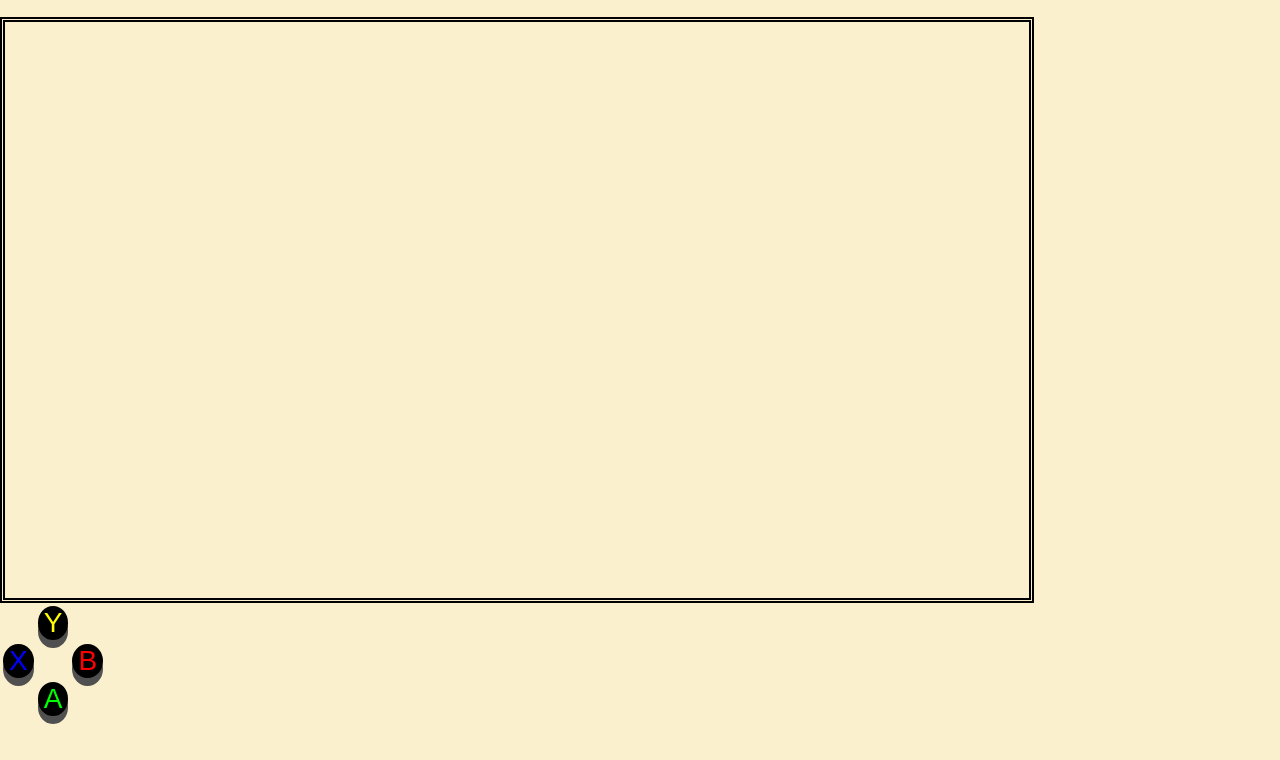
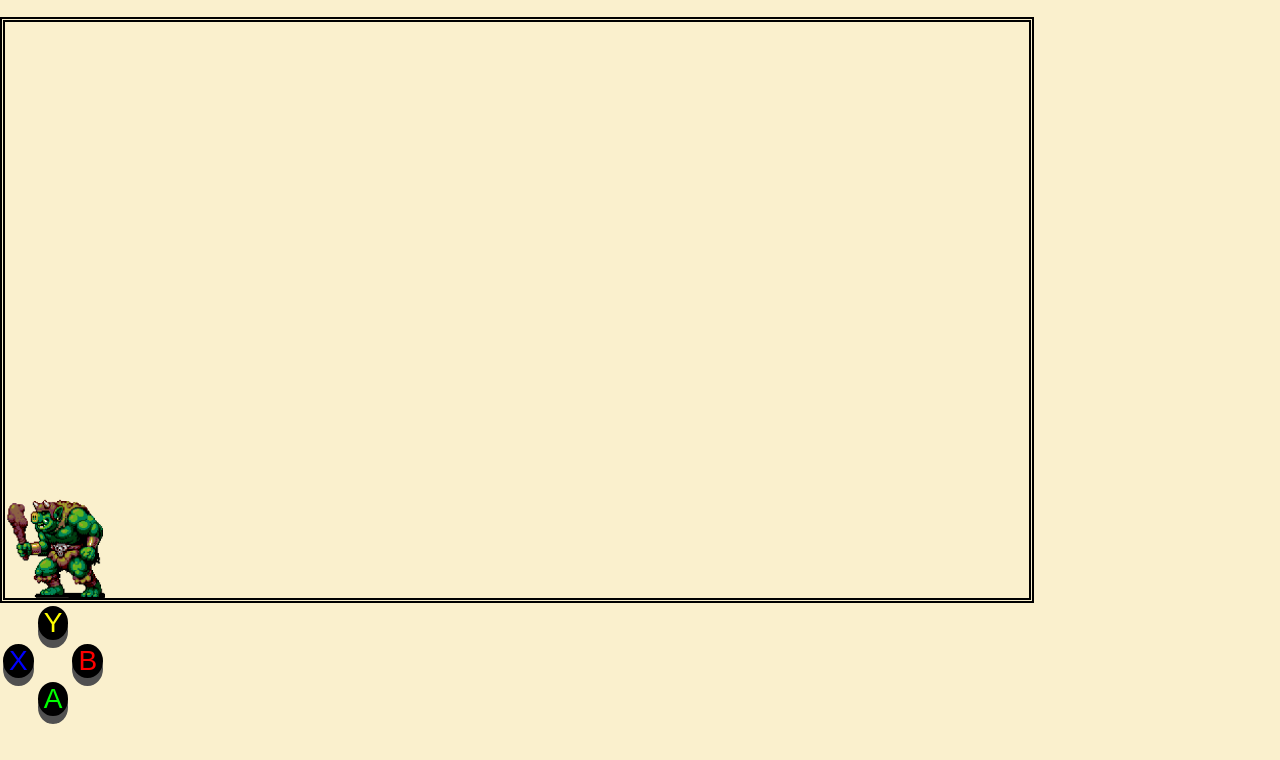
Before and after one commit to DanielMendioza/UIprogrammingRepeatProject, a plain HTML site: page index.html in a window 1280 px wide. Shown: the part 40-800 px from the top of the page. Drawn offline with Linux system fonts and the light colour scheme.

Commit message:
Added Player and movement

```diff
--- a/index.html
+++ b/index.html
@@ -28,6 +28,9 @@
         <tr>
       </tbody>
     </table>
-    <script src="script.js"></script>
+    <script src="js/Player.js"></script>
+    <script src="js/eventlisteners.js"></script>
+    <script src="js/script.js"></script>
+
   </body>
 </html>
--- /dev/null
+++ b/js/Player.js
@@ -0,0 +1,35 @@
+class Player {
+    constructor(images) {
+        this.position = {x: 0,y: 0};
+        this.velocity = {x: 0,y: 0};
+
+        this.spritesheet = images;
+        this.width = 100;
+        this.height = 100;
+
+        this.sides = {
+            bottom: this.position.y + this.height
+        };
+        this.gravity = 1;
+    }
+
+    draw() {
+        ctx.drawImage(this.spritesheet,
+            this.position.x,
+            this.position.y,
+            this.width,
+            this.height);
+    }
+
+    update() {
+        this.position.y += this.velocity.y;
+        this.position.x += this.velocity.x;
+        this.sides.bottom = this.position.y + this.height; //always gets called for gravity collision
+        if ((this.sides.bottom + this.velocity.y) < canvas.height) {
+            this.position.y++;
+            this.velocity.y += this.gravity;
+        } else {
+            this.velocity.y = 0;
+        }
+    }
+}
--- /dev/null
+++ b/js/eventlisteners.js
@@ -0,0 +1,34 @@
+window.addEventListener(`keydown`, (event)=>{
+    switch (event.key) {
+        case `w`:
+            if(player.velocity.y === 0){
+                player.velocity.y = -25;
+            }
+            break;
+        case `d`:
+            keys.d.pressed = true;
+            break;
+        case `a`:
+            keys.a.pressed = true;
+            break;
+
+        default:
+            break;
+    }
+    console.log(event)
+})
+
+window.addEventListener(`keyup`, (event)=>{
+    //whenever the keys A or D are not being pressed
+    switch (event.key) {
+        case `d`:
+            keys.d.pressed = false;
+            break;
+        case `a`:
+            keys.a.pressed = false;
+            break;
+
+        default:
+            break;
+    }
+})
--- a/js/script.js
+++ b/js/script.js
@@ -1,7 +1,54 @@
 const canvas = document.getElementById('gameCanvas');
 const ctx = canvas.getContext('2d');
+
 
 let yellowButton = document.getElementsByClassName("YellowBtn")[0];
 let blueButton = document.getElementsByClassName("BlueBtn")[0];
 let redButton = document.getElementsByClassName("RedBtn")[0];
 let greenButton = document.getElementsByClassName("GreenBtn")[0];
+
+let playerImage = new Image();
+playerImage.src = "img/orc.png";//placeholder
+
+let player = new Player(playerImage);
+
+const keys = {
+    w:{
+        pressed: false,
+    },
+    a:{
+        pressed: false,
+    },
+    d:{
+        pressed: false,
+    },
+}
+//========================
+//      End of variables
+//========================
+
+
+function update() {
+    player.update();
+    player.velocity.x = 0;
+    if (keys.d.pressed) {
+        player.velocity.x = 4
+    } else if (keys.a.pressed) {
+        player.velocity.x = -4
+    }
+}
+
+function draw(){
+    ctx.clearRect(0, 0, canvas.width, canvas.height);
+    //console.log("Draw");
+    //console.log(player);
+    player.draw();
+}
+function gameloop() {
+    update();
+    draw();
+    window.requestAnimationFrame(gameloop);
+}
+
+// Handle Active Browser Tag Animation
+window.requestAnimationFrame(gameloop);
```
Also changed, not shown: img/orc.png (added).
